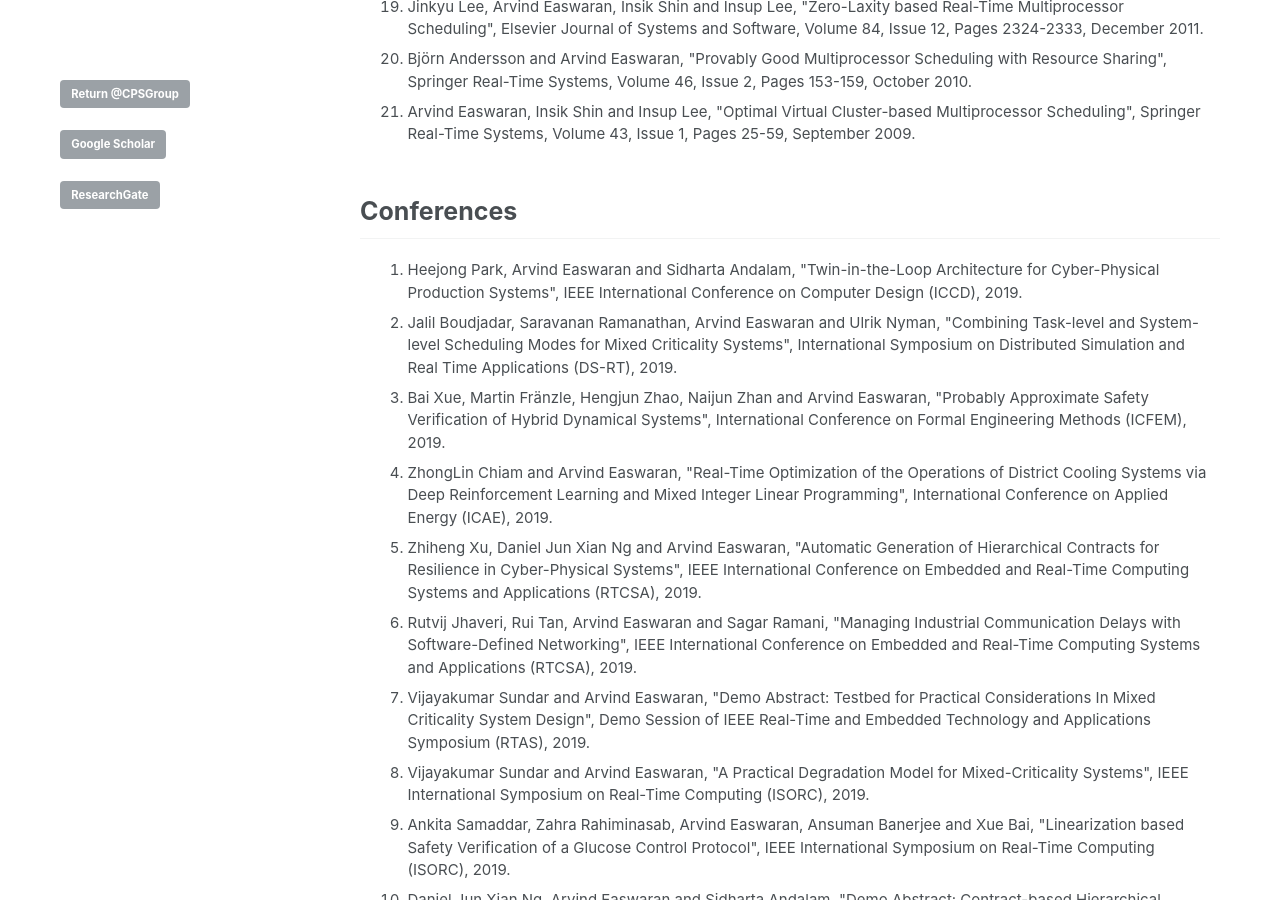
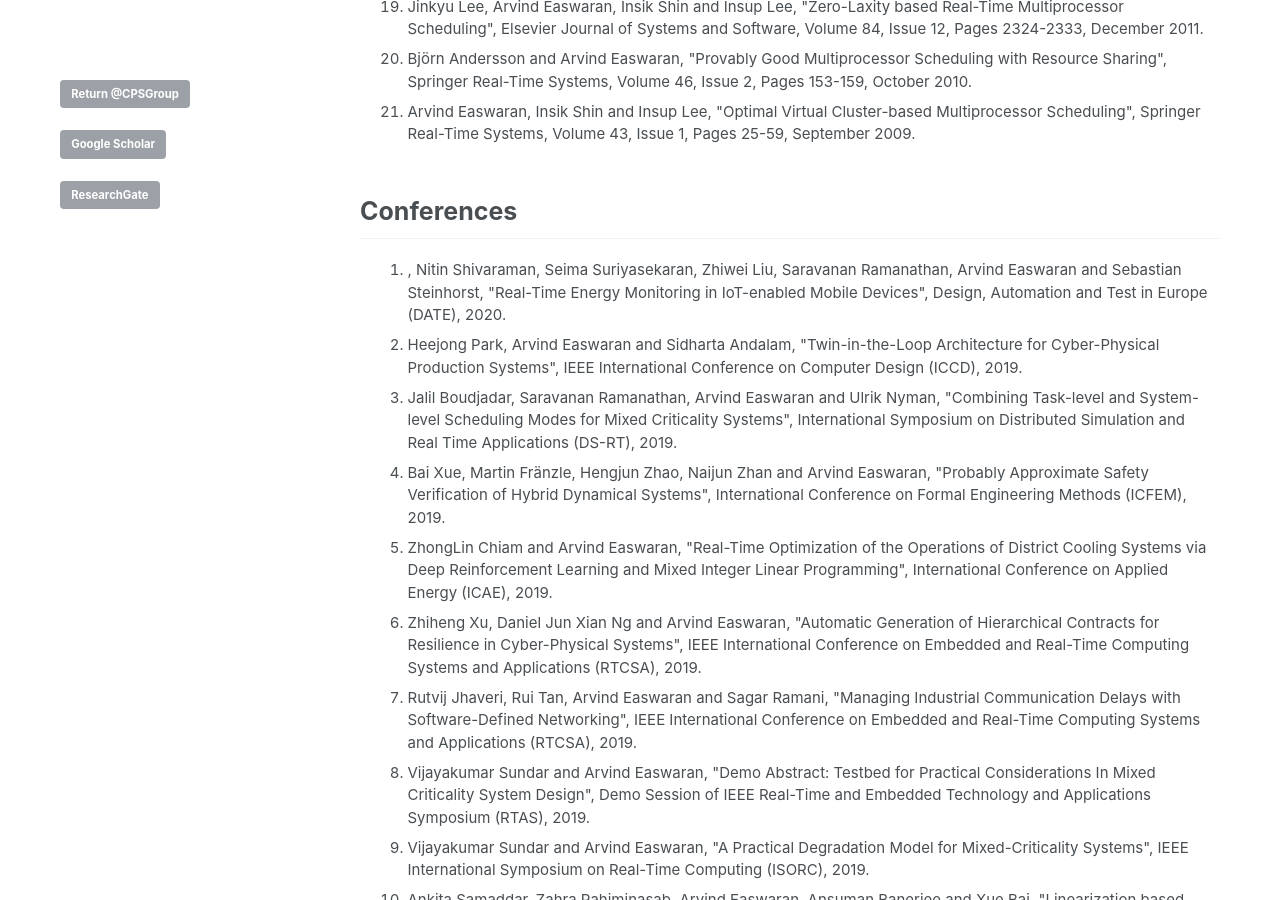
Before and after one commit to CPS-research-group/CPS-research-group.github.io, a Jekyll site: the page built from _pages/research_profile.md, in a window 1280 px wide and 900 px high, scrolled down 1463 px. Built offline with Jekyll 4.4.1, drawn with Linux system fonts in a browser that asks for light colours.

Commit message:
Updates.

```diff
--- a/_pages/research_profile.md
+++ b/_pages/research_profile.md
@@ -48,6 +48,7 @@ a.a:active {color:#0000FF; text-decoration:none;}
 
 ## Conferences
    <ol>
+   		        <li class="a">, Nitin Shivaraman, Seima Suriyasekaran, Zhiwei Liu, Saravanan Ramanathan, Arvind Easwaran and Sebastian Steinhorst, "Real-Time Energy Monitoring in IoT-enabled Mobile Devices", Design, Automation and Test in Europe (DATE), 2020.</li>
    		        <li class="a">Heejong Park, Arvind Easwaran and Sidharta Andalam, "Twin-in-the-Loop Architecture for Cyber-Physical Production Systems", IEEE International Conference on Computer Design (ICCD), 2019.</li>
 			<li class="a">Jalil Boudjadar, Saravanan Ramanathan, Arvind Easwaran and Ulrik Nyman, "Combining Task-level and System-level Scheduling Modes for Mixed Criticality Systems", International Symposium on Distributed Simulation and Real Time Applications (DS-RT), 2019.</li>
 			<li class="a">Bai Xue, Martin Fr&auml;nzle, Hengjun Zhao, Naijun Zhan and Arvind Easwaran, "Probably Approximate Safety Verification of Hybrid Dynamical Systems", International Conference on Formal Engineering Methods (ICFEM), 2019.</li>
```
